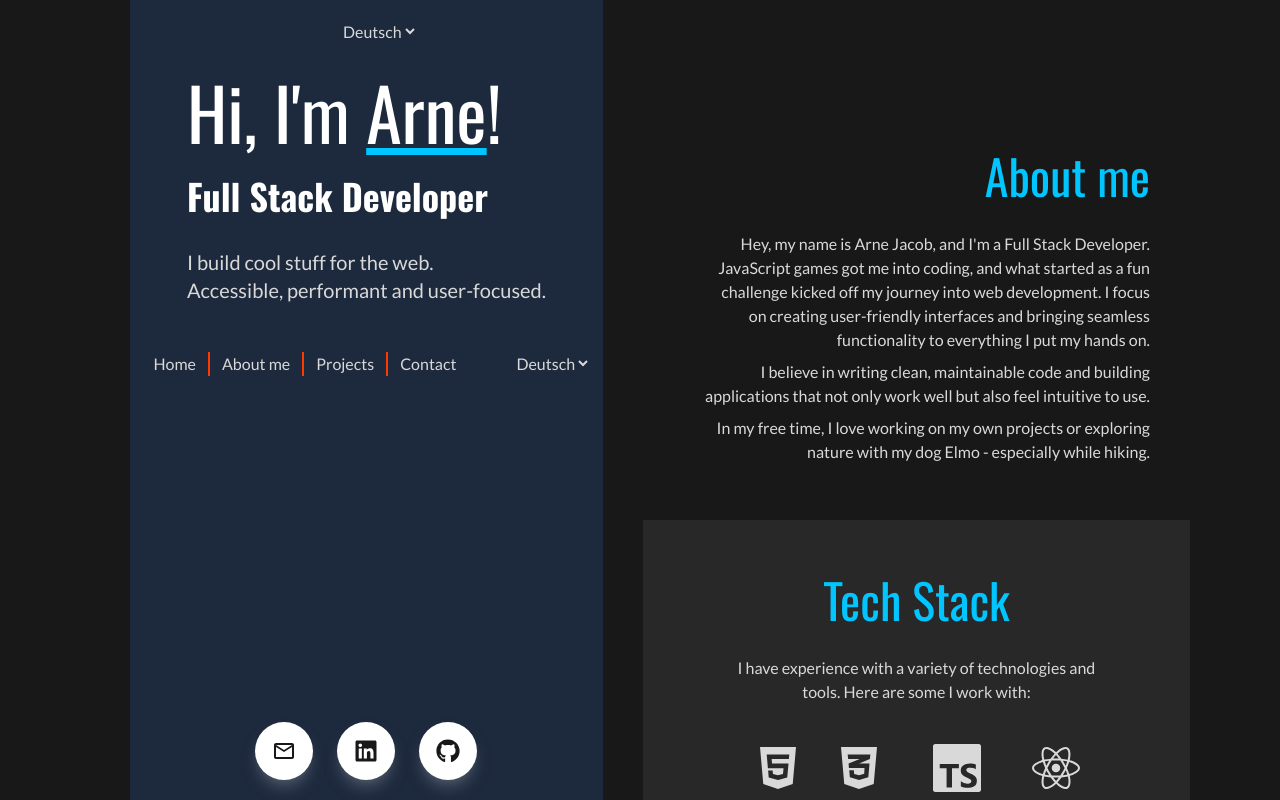
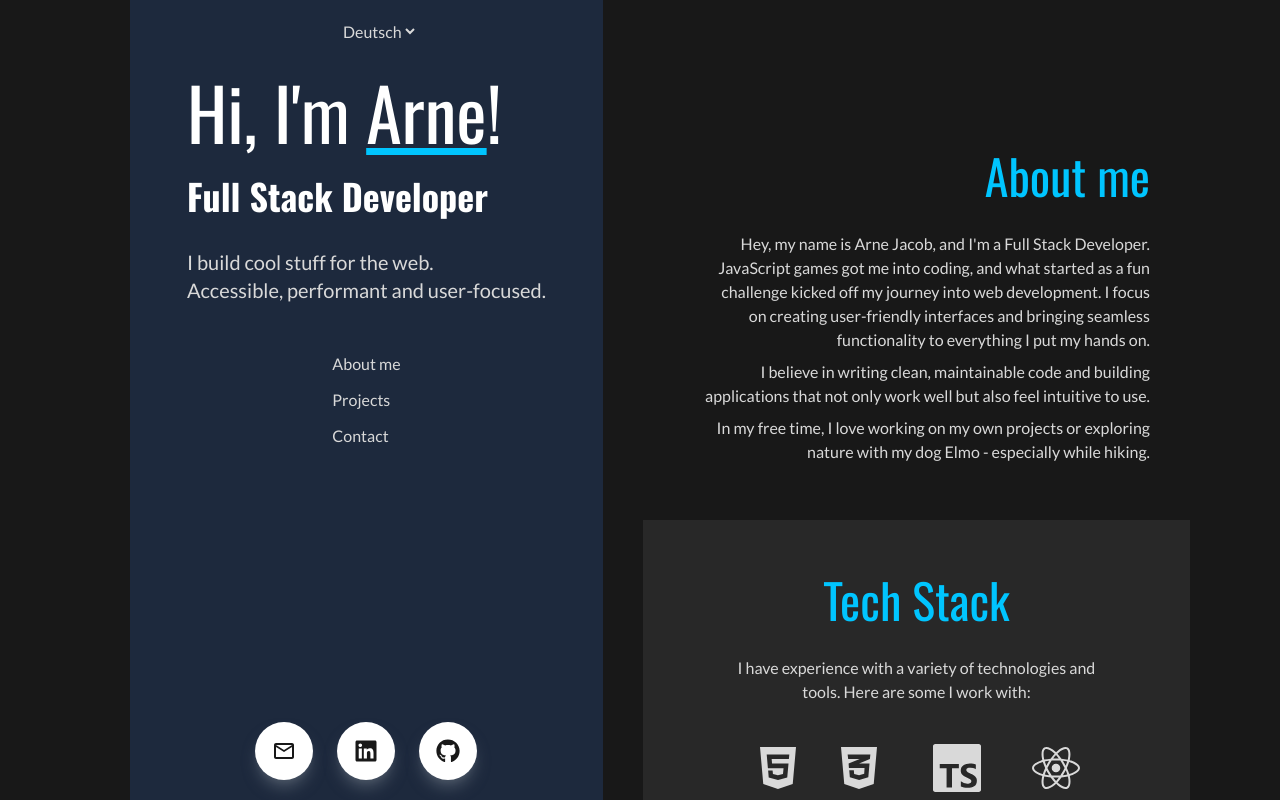
Before and after one commit to Dudeldups/personal-portfolio, a React (Vite) app in the folder frontend/: page / in a window 1280 px wide. Shown: the top 800 px of the page. Built offline with nearby package versions, Linux system fonts and the light colour scheme.

Commit message:
remove home link

```diff
--- a/frontend/src/components/Header/Navbar.tsx
+++ b/frontend/src/components/Header/Navbar.tsx
@@ -1,31 +1,23 @@
 import { useTranslation } from "react-i18next";
 import { KEYS } from "../../i18n/KEYS";
-import LanguageSwitcher from "./LanguageSwitcher";
 
 const Navbar = () => {
   const { t } = useTranslation();
 
   return (
-    <div className="hidden gap-5 lg:flex">
-      <nav className="">
-        <ul className="flex">
-          <li className="px-3 not-first:border-l-2 not-first:border-l-accent">
-            <a href="#">{t(KEYS.NAV.HOME)}</a>
-          </li>
-          <li className="px-3 not-first:border-l-2 not-first:border-l-accent">
+    <nav className="max-lg:hidden">
+      <ul className="flex flex-col gap-3">
+        <li>
           <a href="#about">{t(KEYS.NAV.ABOUT)}</a>
         </li>
-          <li className="px-3 not-first:border-l-2 not-first:border-l-accent">
+        <li>
           <a href="#projects">{t(KEYS.NAV.PROJECTS)}</a>
         </li>
-          <li className="px-3 not-first:border-l-2 not-first:border-l-accent">
+        <li>
           <a href="#contact">{t(KEYS.NAV.CONTACT)}</a>
         </li>
       </ul>
     </nav>
-
-      <LanguageSwitcher />
-    </div>
   );
 };
 
```
Lines whose indentation alone changed are shown as unchanged.
